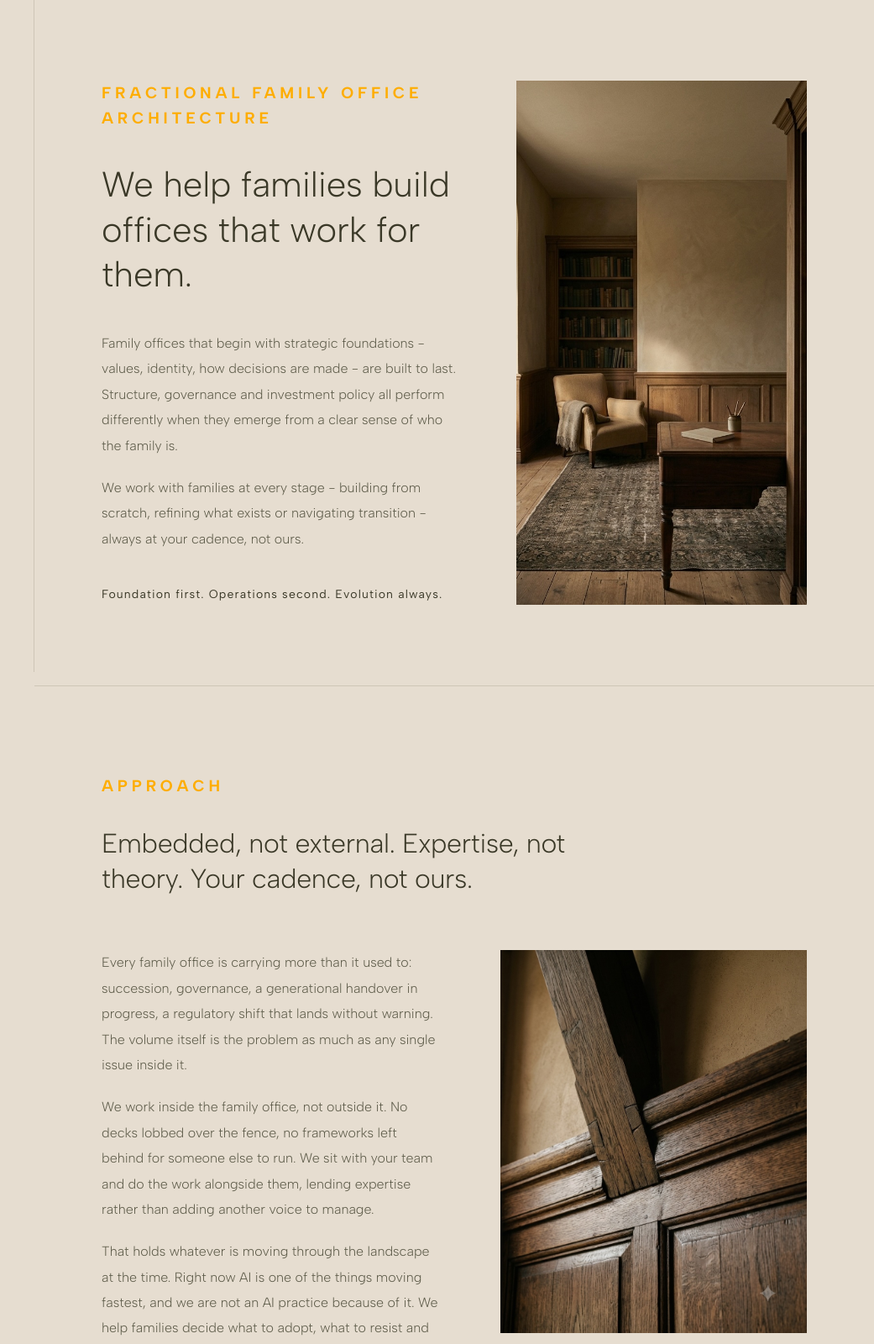
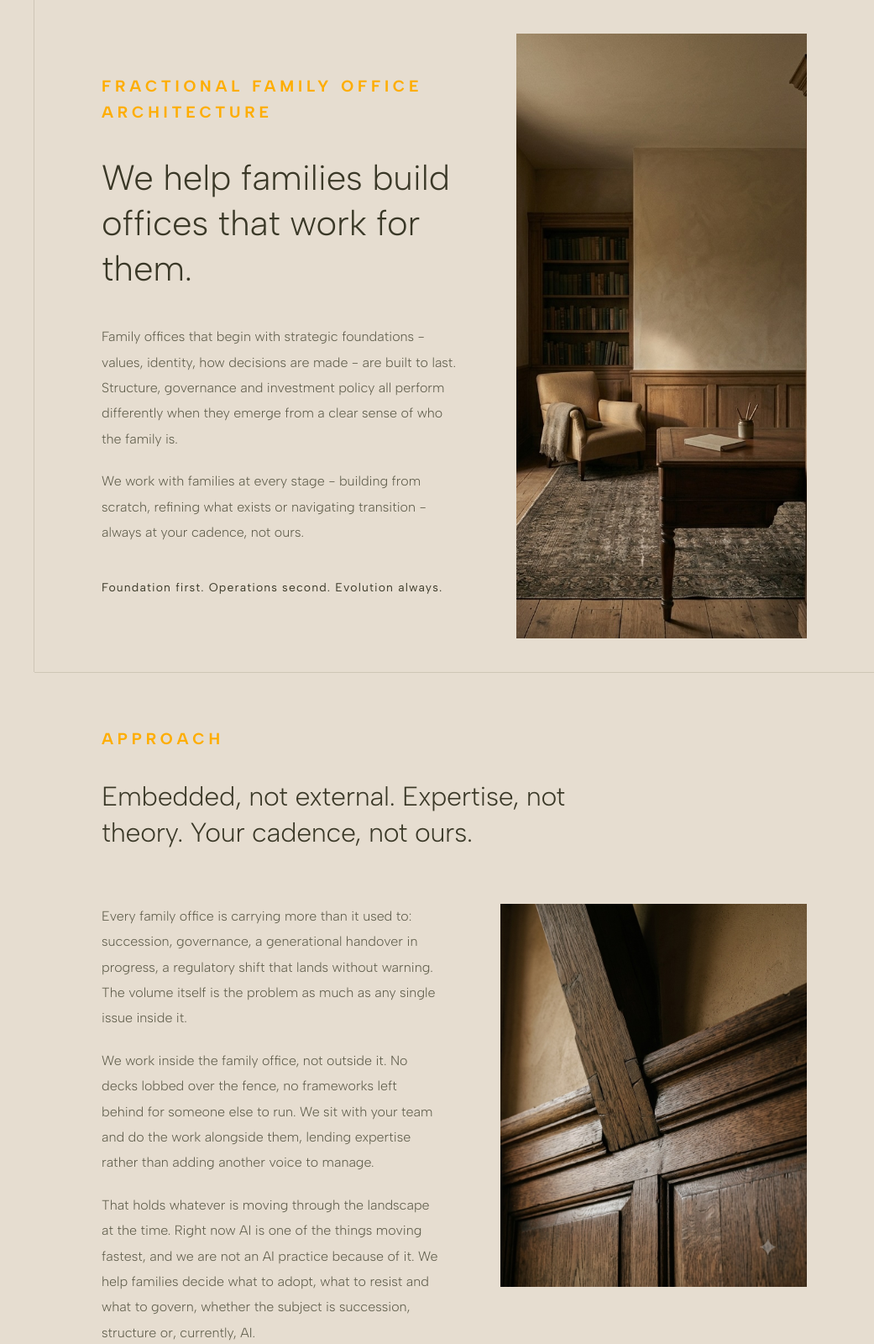
Before and after one commit to shaanmahrotri/valora-website, an Astro site: page / in a window 1280 px wide. Shown: the top 1600 px of the page at 84% size, 239-1280 px from the left. Built offline with nearby package versions, Linux system fonts and the light colour scheme; Astro itself is replaced by a stand-in of ours.

Commit message:
Tighten section padding so hero fits above the fold
Hero top/bottom padding 96px -> 40px and shared .section padding
104px -> 64px. The hero (min-height: 100vh) was taller than common
laptop viewports (785px content vs 768px viewport at 1366x768),
pushing part of it below the fold on first load, and the same
oversized padding on .section wasted space and cut off the bottom
of the view when anchor-jumping to Approach/Partners/Contact.

```diff
--- a/src/pages/index.astro
+++ b/src/pages/index.astro
@@ -137,7 +137,7 @@ const summary = insights.slice(1, 4);
     grid-template-columns: minmax(0, 1fr) 0.82fr;
     gap: 72px;
     align-items: center;
-    padding: 96px var(--pad);
+    padding: 40px var(--pad);
   }
   .hero__text { max-width: 560px; }
   .hero h1 { font-size: 42px; font-weight: 300; color: var(--ink); line-height: 1.28; letter-spacing: -0.2px; margin-bottom: 40px; }
--- a/src/styles/global.css
+++ b/src/styles/global.css
@@ -78,7 +78,7 @@ img { display: block; max-width: 100%; }
 
 .section {
   border-top: 1px solid var(--divider);
-  padding: 104px var(--pad);
+  padding: 64px var(--pad);
 }
 .section--first { border-top: none; }
 
```
